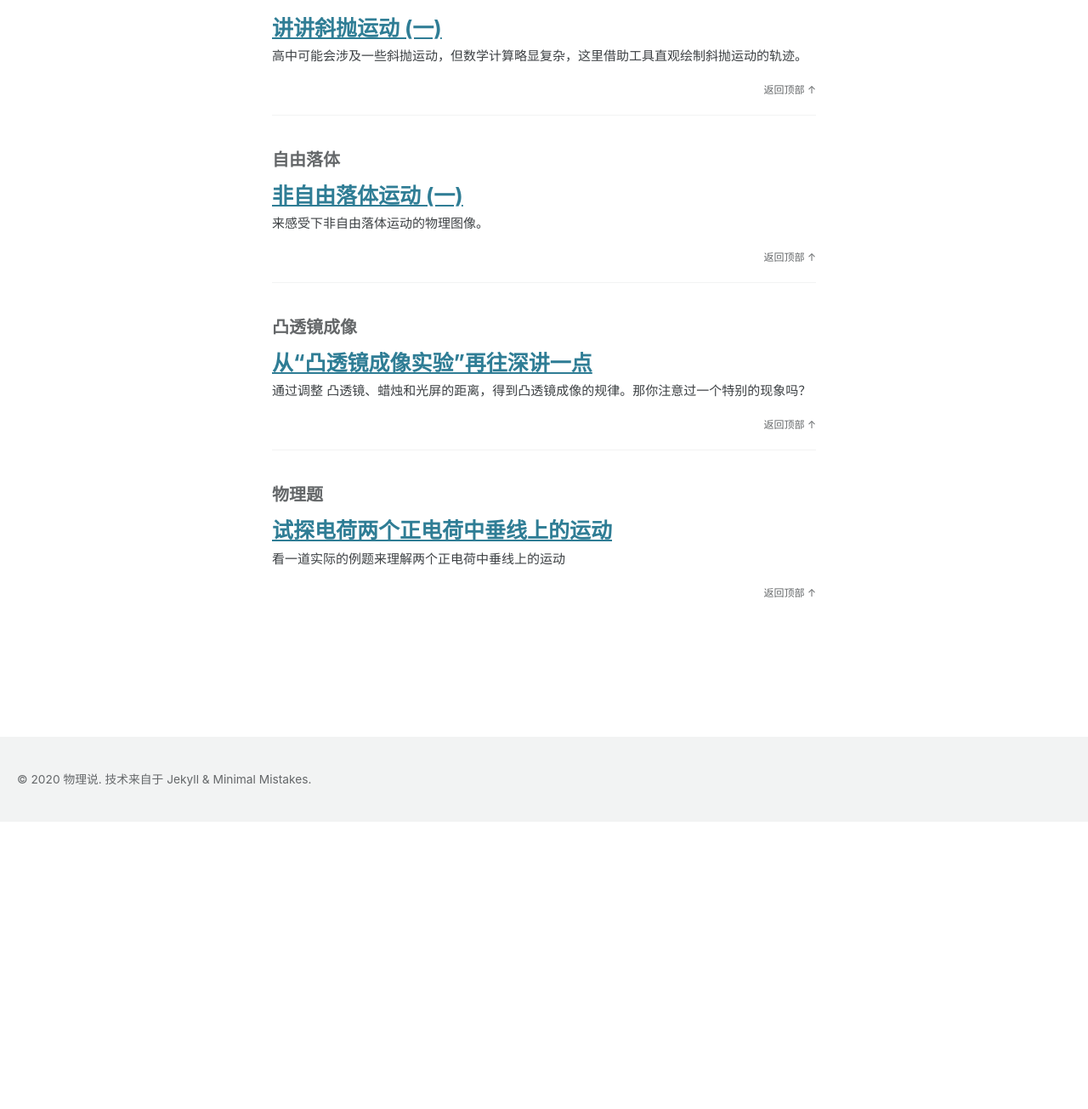
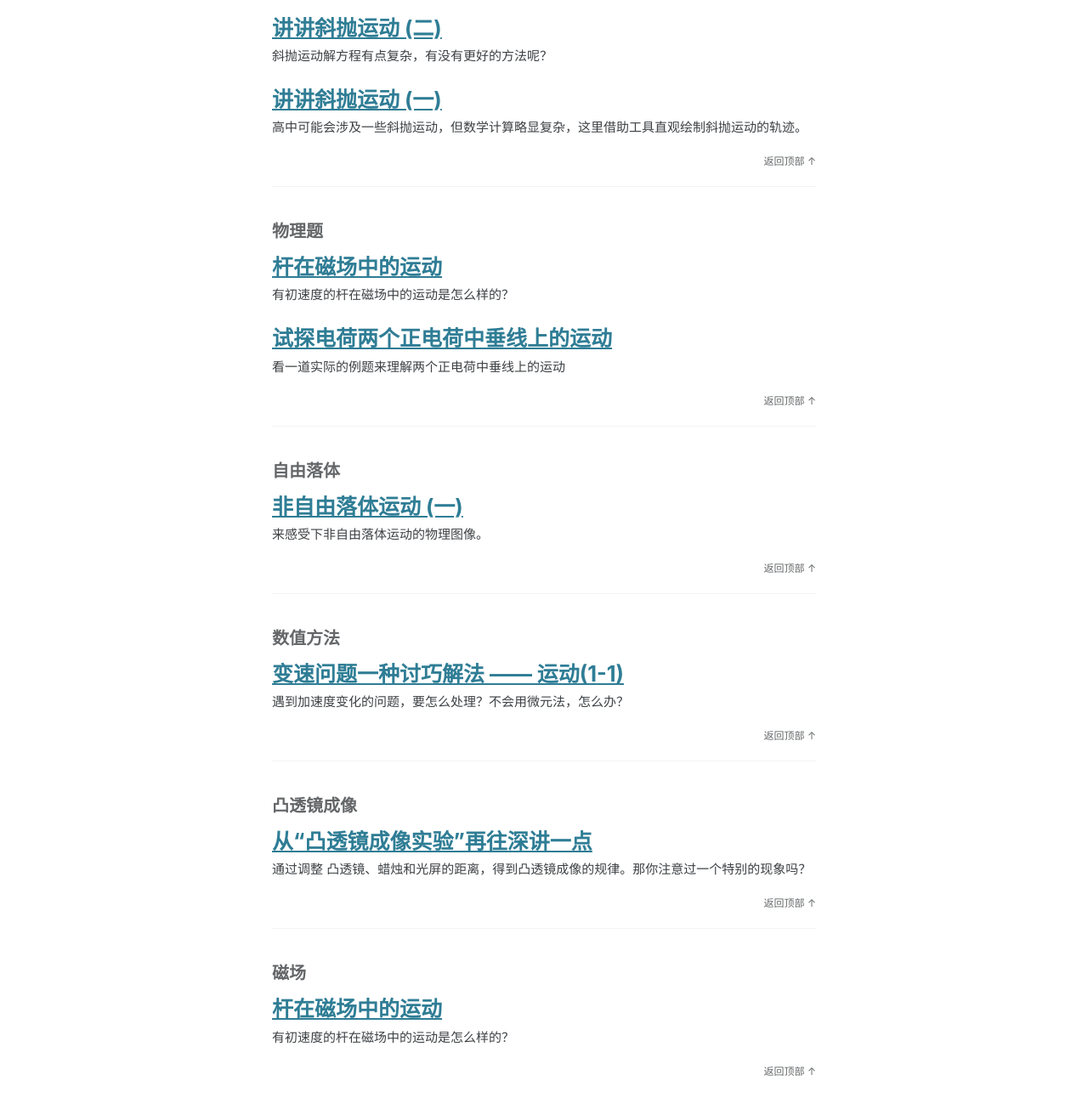
Before and after one commit to physicsay/physicsay-physicsay.github.io, a Jekyll site: the page built from tags.html, in a window 1280 px wide and 1400 px high, scrolled down 1500 px. Shown: the top 1305 px of the window at 85% size. Built offline with Jekyll 4.4.1, drawn with Linux system fonts in a browser that asks for light colours; cached includes are drawn as plain includes; nearby versions of some CDN libraries; before the commit the page ends 2467 px from its top, so only the background shows below that; some of the changed text lies outside the part shown.

Commit message:
chore: add rod motion

```diff
--- a/_posts/2019-12-08-non-uniform-problem-1.md
+++ b/_posts/2019-12-08-non-uniform-problem-1.md
@@ -4,6 +4,7 @@ url: non-uniform-problem-2
 date: 2019-02-14 15:10:56
 tags:
 - 变速运动
+- 数值方法
 categories: mechanics
 description: 遇到加速度变化的问题，要怎么处理？不会用微元法，怎么办？
 ---
--- a/_posts/2020-04-10-electric-field-simulation-3.md
+++ b/_posts/2020-04-10-electric-field-simulation-3.md
@@ -15,10 +15,10 @@ description: 看一道实际的例题来理解两个正电荷中垂线上的运
 如图，在 M、N 处固定两个等量同种电荷，两电荷均带正电。O 点是 MN 连线的中点，直线 PQ 是 MN 的中垂线。现有一带正电的试探电荷 q 自 O 点以大小是 $v_0$ 的初速度沿直线向 Q 点运动。若试探电荷 q 只受 M、N 处两电荷的电场力作用，则下列说法正确的是
 
 <img src='/assets/images/2020-04-10-electric-field-simulation-3/fig.png' style='zoom:40%; margin: 0 auto; display: block;'/>
-A. q 将做匀速直线运动
-B. q 的加速度将逐渐减小
-C. q 的动能将逐渐减小
-D. q 的电势能将逐渐减小
+**A**. q 将做匀速直线运动
+**B**. q 的加速度将逐渐减小
+**C**. q 的动能将逐渐减小
+**D**. q 的电势能将逐渐减小
 
 这里，由于点电荷受到的力与距离平方成反比，q 并未处于不受力或受到平衡力，A 错。在 O 点受到的合力为 0，在无穷远处受到的合力为 0，因此，从 O 点移动至无穷远处过程中，合力会先变大后变小，无法判断加速度， B 错。从 O 点想无穷远处，速度在不断增加，动能也在增加， C 错。由于电场力做正功，电势能逐渐降低，D 对。
 
@@ -38,7 +38,7 @@ OK，我们知道了两个点电荷的电场强度，也就知道了正试探电
 
 (此处有动图，加载时间较慢，请耐心等待)
 
-绘制试探电荷的加速度、速度随着时间的变化关系曲线。对于速度始终是在增加，但之后的增速缓慢。
+用 Python 绘制试探电荷的加速度、速度随着时间的变化关系曲线。对于速度始终是在增加，但之后的增速缓慢。
 
 同时在上图绘制了试探电荷实际的运动轨迹，会发现，距离刚开始增长较慢，之后增长变快，最后大致趋于稳定。
 
@@ -54,10 +54,10 @@ OK，我们知道了两个点电荷的电场强度，也就知道了正试探电
 
 (多选) 如图，在 M、N 处固定两个等量同种电荷，两电荷均带正电。一光滑细杆在两个点电荷的中垂线上，光滑细杆上套有一个质量为 m = 10g 的带正电小球，小球所带电荷量 $q = 5.0 \cdot 10^{-4} C $。小球从 C 点由静止释放，其沿细杆由 C 经 B 向 A 运动的 $v-t$ 图如下所示。小球运动到 B 点时，速度图像的切线斜率最大，则下列说法正确的是
 
-A. 在 O 点右侧杆上， B 点场强最大，场强大小为 $E = 12 V/m$
-B. 由 C 到 A 的过程中，小球的电势能先减小后变大
-C. 由 C 到 A 电势逐渐降低
-D. C、B 间的电势差 $U_{CB} = 0.9 V$
+**A**. 在 O 点右侧杆上， B 点场强最大，场强大小为 $E = 12 V/m$
+**B**. 由 C 到 A 的过程中，小球的电势能先减小后变大
+**C**. 由 C 到 A 电势逐渐降低
+**D**. C、B 间的电势差 $U_{CB} = 0.9 V$
 
 <img src='/assets/images/2020-04-10-electric-field-simulation-3/fig2.png' style='zoom:40%; margin: 0 auto; display: block;'/>
 
--- /dev/null
+++ b/_posts/2020-04-11-rod-motion-in-magetic-field.md
@@ -0,0 +1,71 @@
+---
+title: 杆在磁场中的运动
+url: rod-motion-in-magetic-field
+date: 2020-04-11 08:25:35
+tags:
+- 可视化
+- 磁场
+- 物理题
+categories: electromagnetism
+description: 有初速度的杆在磁场中的运动是怎么样的？
+---
+
+我们来探究下金属杆在磁场中的运动情况，借助程序，直观展示运动情况。来看以下的题：
+
+(多选) 如图，两根电阻不计的平行金属导轨水平放置，一端与电阻相连。导轨 $x$ > 0 一侧存在沿 $x$ 方向均匀增大的稳恒磁场，其方向与导轨平面垂直，变化率 $k$ = 0.5 T/m，$x$ = 0 处磁场的磁感应强度 $B_0$ = 0.5 T。一根金属棒置于导轨上，并与导轨垂直。棒在外力作用下从 $x$ = 0 处以初速度 $v_0$ = 4m/s 沿导轨向右运动，运动过程中电阻消耗的功率不变。则 (    )
+
+<img src='/assets/images/2020-04-11-rod-motion-in-magetic-field/fig.png' style='zoom:30%; margin: 0 auto; display: block;'/>
+
+**A**. 金属棒在运动过程中产生的电动势不变
+**B**. 金属棒在运动过程中产生的安培力大小不变
+**C**. 金属棒在 $x$ = 3 m 处的速度为 2 m/s
+**D**. 金属棒在 $x$ = 3 m 处的速度为 1 m/s
+
+**解析** 这题由于磁场是随着 $x$ 增大而增大的，因此无法直观判断物理的运动，但题目中“运动过程中电阻消耗的功率不变” 说明了在运动过程中，电流是保持不变的，因此金属棒受到的安培力 $F = BIL$ 是逐渐增大的，A 对 B 错。而在 $x$ = 3 m 处的磁感应强度 B
+ = 2 T，抓住电流保持不变这一条件，即电动势保持不变，$B_0Lv_0 = BLv$，可以计算出速度为 1 m/s。 D 正确。答案为 AD。
+
+## 扩展
+
+我们将上述题目中的“运动过程中电阻消耗的功率不变” 条件去掉，其他条件不变，来考察金属棒的实际运动图像。
+
+为方便计算，令金属棒质量为 1，电阻为 1，两根平行金属导轨间距为 0.1，绘制 $a-t$，$v-t$ 图像。
+
+<img src='/assets/images/2020-04-11-rod-motion-in-magetic-field/motion.gif' style='zoom:40%; margin: 0 auto; display: block;'/>
+
+会发现在运动过程中，加速度有极值，此时对应速度变化最快。
+
+> 注：绘制运动图像只是辅助理解。
+
+绘制 $x-v$ 图像
+
+<img src='/assets/images/2020-04-11-rod-motion-in-magetic-field/x-v.png' style='zoom:40%; margin: 0 auto; display: block;'/>
+
+可以发现，随着时间增长，金属棒的速度和加速度越来越小，最远距离趋于定值。
+
+## 变题
+
+我们来看一下变题。
+
+如图，两根电阻不计的平行金属导轨水平放置，一端与电阻相连。导轨 $x$ > 0 一侧存在稳恒磁场，其方向与导轨平面垂直。一根金属棒置于导轨上，并与导轨垂直。棒在外力作用下从 $x$ = 0 处以初速度 $v_0$ = 4m/s 沿导轨向右运动，则金属棒的速度-时间图像可能是 (    )
+
+<img src='/assets/images/2020-04-11-rod-motion-in-magetic-field/revise-1.png' style='zoom:40%; margin: 0 auto; display: block;'/>
+
+**解析** 写出金属棒受到的安培力：
+
+$$
+F = BIL = \frac{B^2L^2v}{R} = ma = m\frac{dv}{dt}
+$$
+
+可以解出速度与时间的关系：
+
+$$
+v = v_0 e^{-\frac{B^2L^2}{mR}t}
+$$
+
+C 选项正确。
+
+当然，可以从另一个角度思考，物体受到的安培力与运动方向相反，速度在不断减小，同时速度不断减小，也影响了切割磁感线的快慢，因此产生的感应电动势也在不断减小，即电流不断减小，金属棒安培力也不断减小，导致加速度不断减小。在 $v-t$ 图上查看曲线斜率，排查 A、B。 C 和 D 的区别在于速度会不会到达 0， 由于加速度在不断减小，速度会趋近 0。 C 选项正确。
+
+
+## 思考
+1. 变题中金属棒的速度-位移大小图像
```
Also changed, not shown: assets/images/2020-04-11-rod-motion-in-magetic-field/fig.png (added), assets/images/2020-04-11-rod-motion-in-magetic-field/motion.gif (added), assets/images/2020-04-11-rod-motion-in-magetic-field/revise-1.png (added), assets/images/2020-04-11-rod-motion-in-magetic-field/x-v.png (added).
